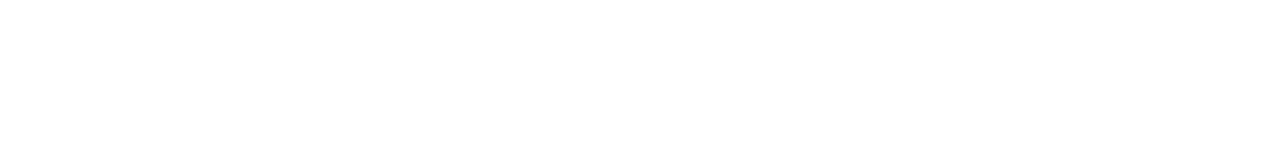
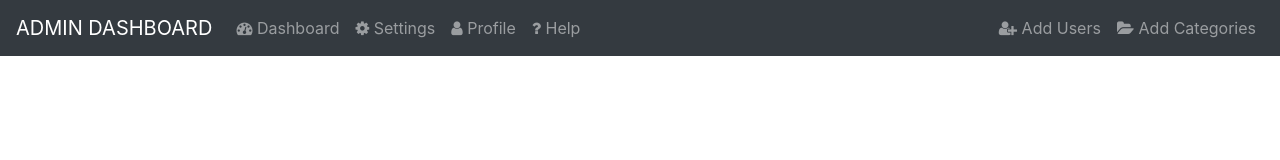
Before and after one commit to sid3github/admindashboard, a plain HTML site: page index.html in a window 1280 px wide. Drawn offline with nearby package versions, Linux system fonts and the light colour scheme.

Commit message:
adding bootstrap navbar

```diff
--- a/css/style.css
+++ b/css/style.css
@@ -0,0 +1,3 @@
+body{
+    font-family: -apple-system, BlinkMacSystemFont, 'Segoe UI', Roboto, Oxygen, Ubuntu, Cantarell, 'Open Sans', 'Helvetica Neue', sans-serif;
+}
--- a/index.html
+++ b/index.html
@@ -7,12 +7,45 @@
 
     <!-- Bootstrap CSS -->
     <link rel="stylesheet" href="https://stackpath.bootstrapcdn.com/bootstrap/4.1.3/css/bootstrap.min.css" integrity="sha384-MCw98/SFnGE8fJT3GXwEOngsV7Zt27NXFoaoApmYm81iuXoPkFOJwJ8ERdknLPMO" crossorigin="anonymous">
-
-    <title>Admin Dashboard</title>
+    <link rel="stylesheet" href="css/style.css">
+    <!-- fontawesome CDN -->
+    <link rel="stylesheet" href="https://stackpath.bootstrapcdn.com/font-awesome/4.7.0/css/font-awesome.min.css">
+    <title>ADMIN DASHBOARD</title>
   </head>
   <body>
+   <!-- navbar goes here -->
 
+   <nav class="navbar navbar-expand-lg navbar-dark bg-dark navbar-fixed-top">
+    <a class="navbar-brand" href="#">ADMIN DASHBOARD </a>
+    <button class="navbar-toggler" type="button" data-toggle="collapse" data-target="#navbarSupportedContent" aria-controls="navbarSupportedContent" aria-expanded="false" aria-label="Toggle navigation">
+      <span class="navbar-toggler-icon"></span>
+    </button>
 
+    <div class="collapse navbar-collapse" id="navbarSupportedContent">
+      <ul class="navbar-nav mr-auto">
+        <li class="nav-item">
+          <a class="nav-link" href="#"><i class="fa fa-tachometer" aria-hidden="true"></i> Dashboard <span class="sr-only">(current)</span></a>
+        </li>
+        <li class="nav-item">
+          <a class="nav-link" href="#"><i class="fa fa-cog" aria-hidden="true"></i> Settings</a>
+        </li>
+        <li class="nav-item">
+            <a class="nav-link" href="#"><i class="fa fa-user" aria-hidden="true"></i> Profile</a>
+          </li>
+        <li class="nav-item">
+            <a class="nav-link" href="#"><i class="fa fa-question" aria-hidden="true"></i> Help</a>
+          </li>
+      </ul>
+      <ul class="nav navbar-nav navbar-right">
+        <li class="nav-item">
+            <a class="nav-link" href="#"><i class="fa fa-user-plus" aria-hidden="true"></i> Add Users</a>
+        </li>
+        <li class="nav-item">
+            <a class="nav-link" href="#"><i class="fa fa-folder-open" aria-hidden="true"></i> Add Categories</a>
+        </li>
+      </ul>
+    </div>
+  </nav>
 
 
 
```
